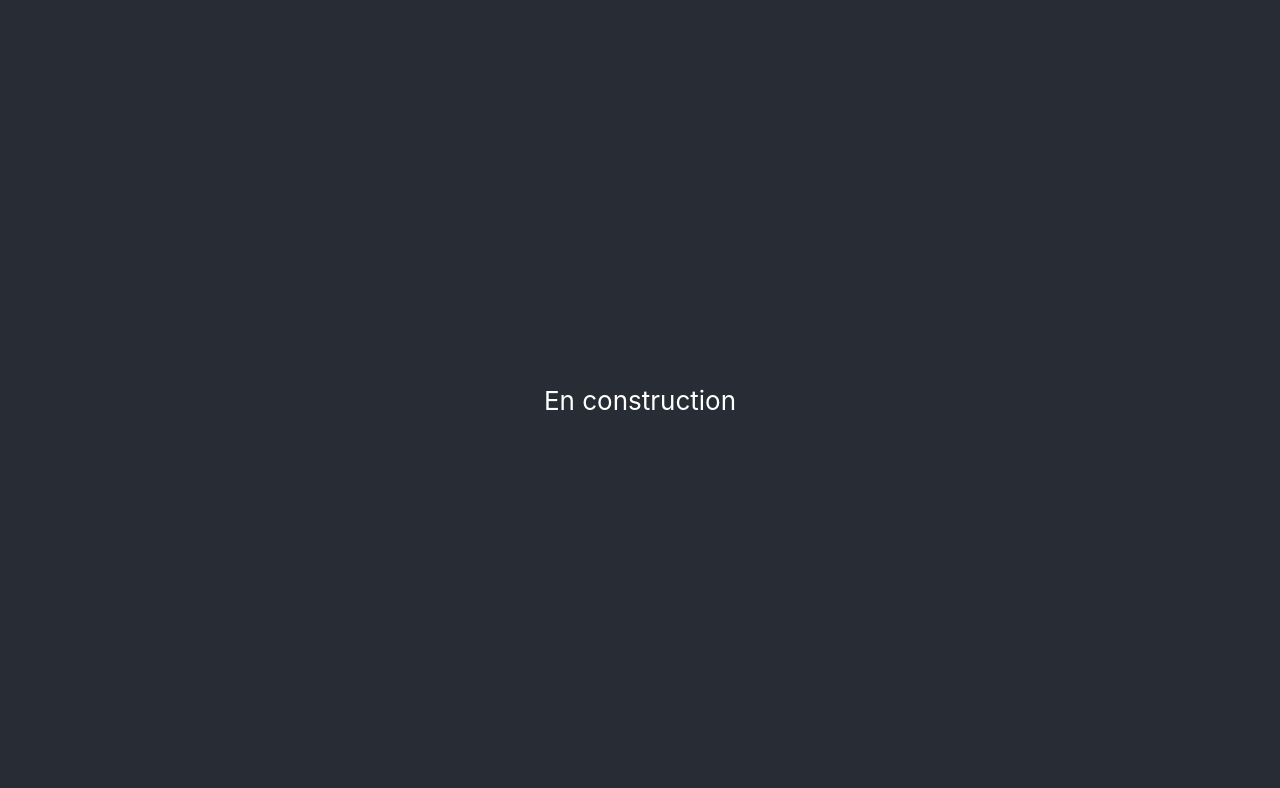
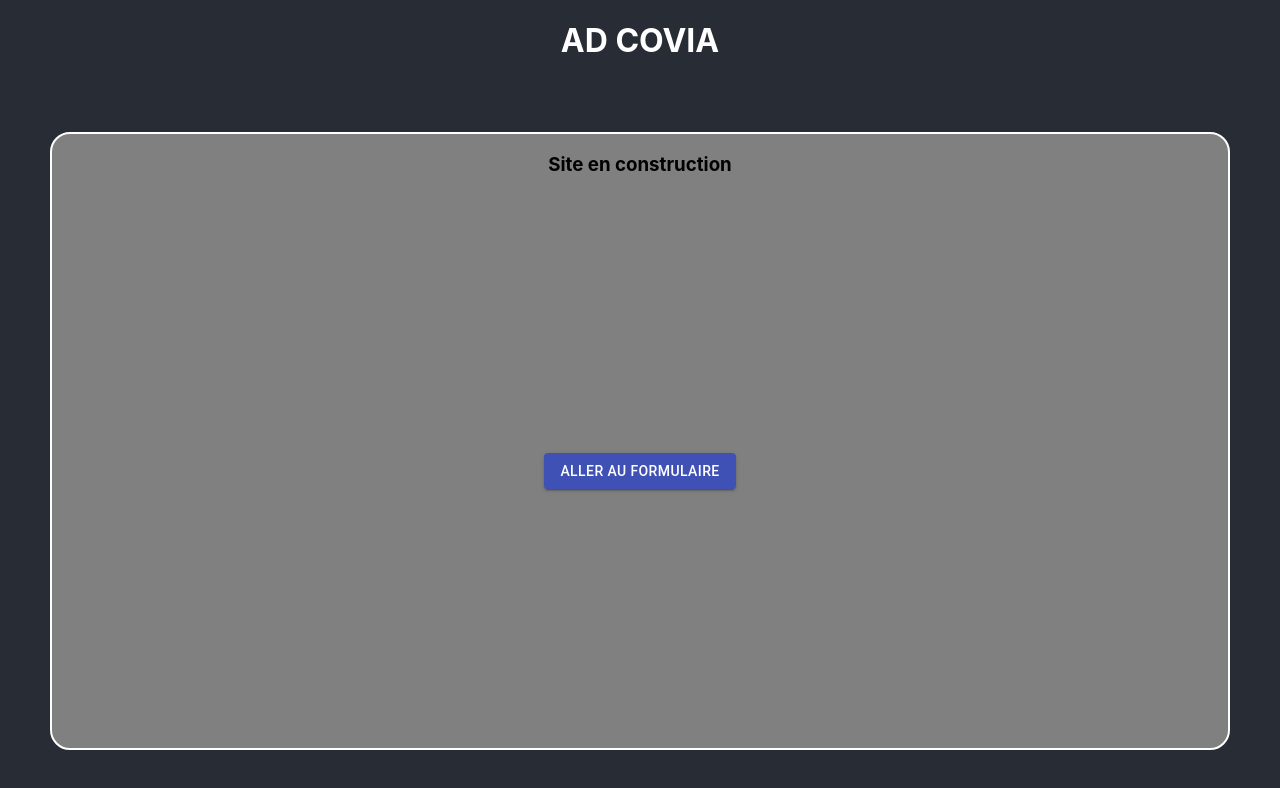
Before and after one commit to AntoineAwaida/ad-covia, a React (Create React App) app in the folder front-app/: page / in a window 1280 px wide. Shown: the top 788 px of the page. Built offline with nearby package versions, Linux system fonts and the light colour scheme.

Commit message:
Create Landing Page (#2)
* Add react-device-detect lib

* Adapt message to device type

* Create landing page

In separate file

* Add Material-UI lib

For now it will allow us to make a UI quickly

* Add Button to Landing page

```diff
--- a/front-app/package.json
+++ b/front-app/package.json
@@ -3,6 +3,8 @@
   "version": "0.1.0",
   "private": true,
   "dependencies": {
+    "@material-ui/core": "^4.9.9",
+    "@material-ui/icons": "^4.9.1",
     "@testing-library/jest-dom": "^4.2.4",
     "@testing-library/react": "^9.3.2",
     "@testing-library/user-event": "^7.1.2",
@@ -11,6 +13,7 @@
     "@types/react": "^16.9.0",
     "@types/react-dom": "^16.9.0",
     "react": "^16.13.1",
+    "react-device-detect": "^1.11.14",
     "react-dom": "^16.13.1",
     "react-scripts": "3.4.1",
     "styled-components": "^5.0.1",
--- a/front-app/src/App.tsx
+++ b/front-app/src/App.tsx
@@ -1,27 +1,40 @@
 import React from "react";
 import styled from "styled-components";
+import { isMobileOnly } from "react-device-detect";
+import { Landing } from "./pages/Landing";
 
 const Container = styled.div`
-  text-align: center;
+  display: flex;
+  min-height: 100vh;
+  flex-direction: column;
+  background-color: #282c34;
 `;
 
 const HeaderContainer = styled.header`
-  background-color: #282c34;
-  min-height: 100vh;
-  display: flex;
-  flex-direction: column;
   align-items: center;
   justify-content: center;
-  font-size: calc(10px + 2vmin);
+`;
+
+const Title = styled.h1`
+  text-align: center;
   color: white;
 `;
 
-const App = () => (
-  <Container>
-    <HeaderContainer>
-      <p>En construction</p>
-    </HeaderContainer>
-  </Container>
-);
+const App = () => {
+  const shouldDisplayMobileVersion = isMobileOnly;
+
+  return (
+    <Container>
+      <HeaderContainer>
+        <Title>{"AD COVIA"}</Title>
+      </HeaderContainer>
+      {shouldDisplayMobileVersion ? (
+        <p>{"Pas disponible sur mobile"}</p>
+      ) : (
+        <Landing />
+      )}
+    </Container>
+  );
+};
 
 export default App;
--- /dev/null
+++ b/front-app/src/pages/Landing/Landing.tsx
@@ -0,0 +1,36 @@
+import React from "react";
+import styled from "styled-components";
+import Button from "@material-ui/core/Button";
+
+const Container = styled.div`
+  display: flex;
+  flex: 1;
+  flex-direction: column;
+  align-items: center;
+  margin: 50px;
+  background-color: gray;
+  border: 2px solid white;
+  border-radius: 20px;
+`;
+
+const WelcomeText = styled.h3`
+  text-align: center;
+`;
+
+const ButtonContainer = styled.div`
+  display: flex;
+  flex: 1;
+  align-items: center;
+  justify-content: center;
+`;
+
+export const Landing = () => (
+  <Container>
+    <WelcomeText>Site en construction</WelcomeText>
+    <ButtonContainer>
+      <Button variant="contained" color="primary">
+        Aller au formulaire
+      </Button>
+    </ButtonContainer>
+  </Container>
+);
--- /dev/null
+++ b/front-app/src/pages/Landing/index.tsx
@@ -0,0 +1 @@
+export { Landing } from "./Landing";
```
Also changed, not shown: 1 other file (tests, documents, lock files or other folders).
